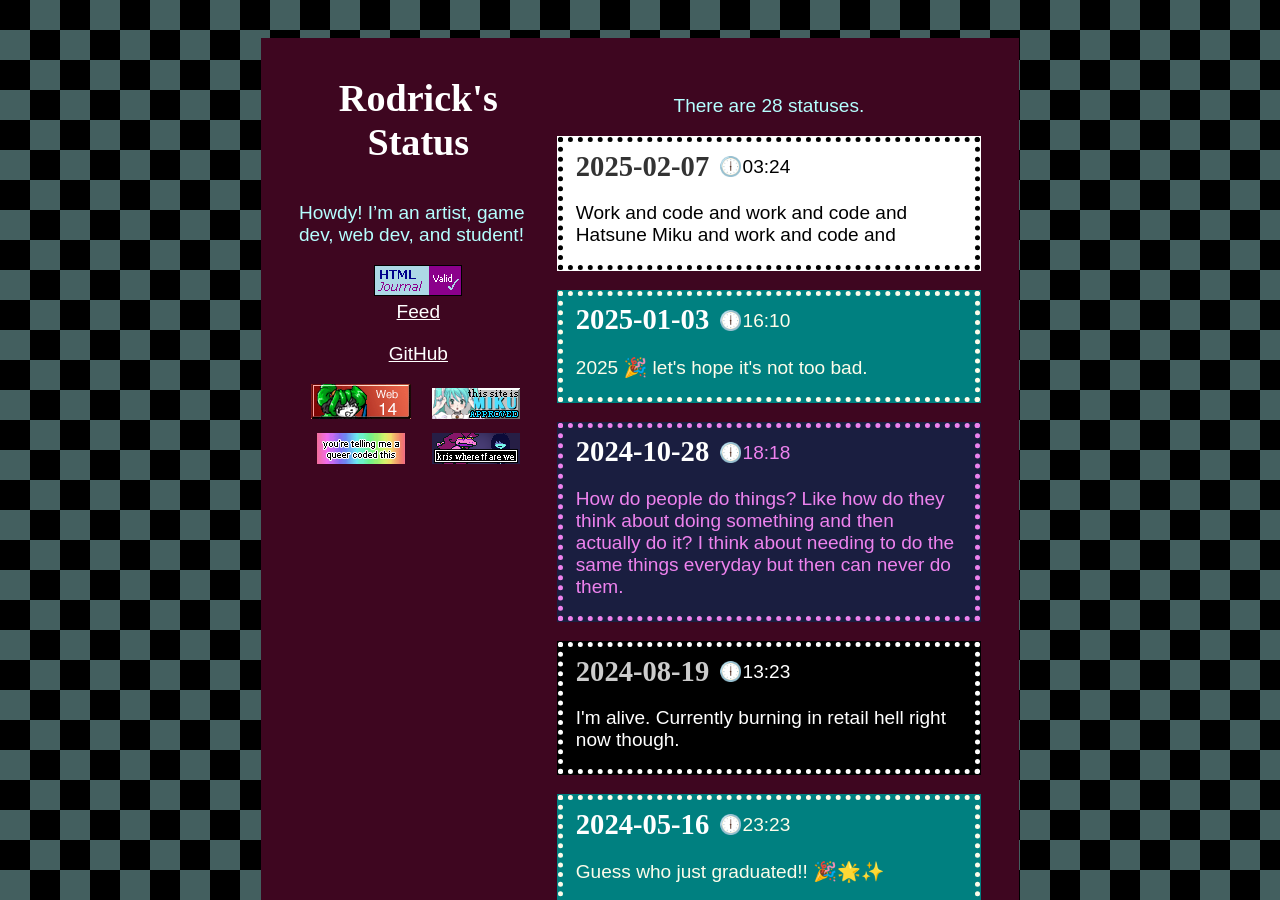
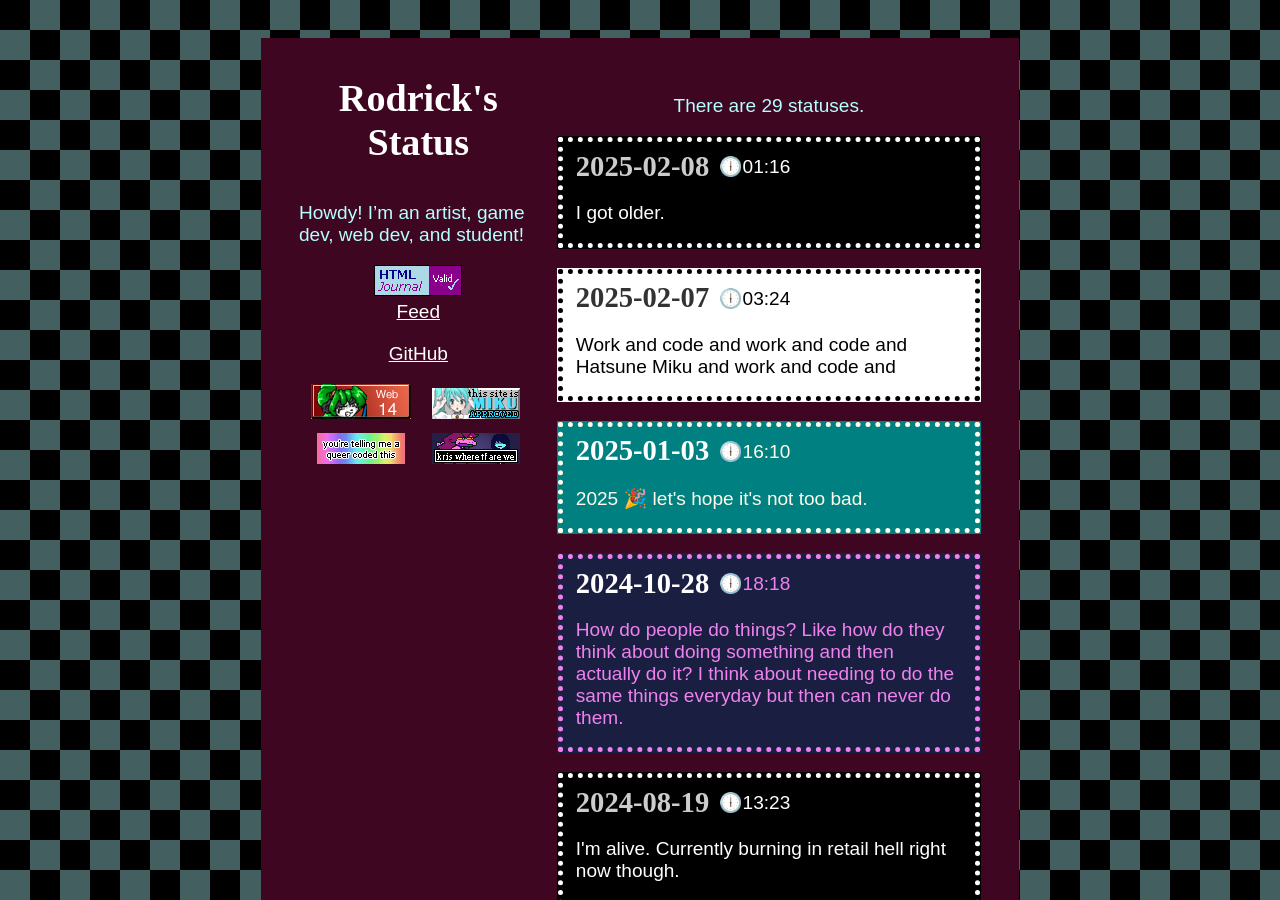
Before and after one commit to RodFireProductions/Status, a Jekyll site: the page built from docs/index.md, in a window 1280 px wide and 900 px high. Built offline with Jekyll 4.4.1, drawn with Linux system fonts in a browser that asks for light colours.

Commit message:
Status Update Sat 02/08/2025  1:17:08.06

```diff
--- a/docs/_data/entries.json
+++ b/docs/_data/entries.json
@@ -1,6 +1,6 @@
 {
-    "num": 28,
-    "last_color": "white",
+    "num": 29,
+    "last_color": "black",
     "list": [
         {
             "id": 1,
@@ -240,6 +240,14 @@
             "color": "white",
             "content": "Work and code and work and code and Hatsune Miku and work and code and",
             "image": null
+        },
+        {
+            "id": 29,
+            "time": "01:16",
+            "date": "2025-02-08",
+            "color": "black",
+            "content": "I got older.",
+            "image": null
         }
     ]
 }
```
